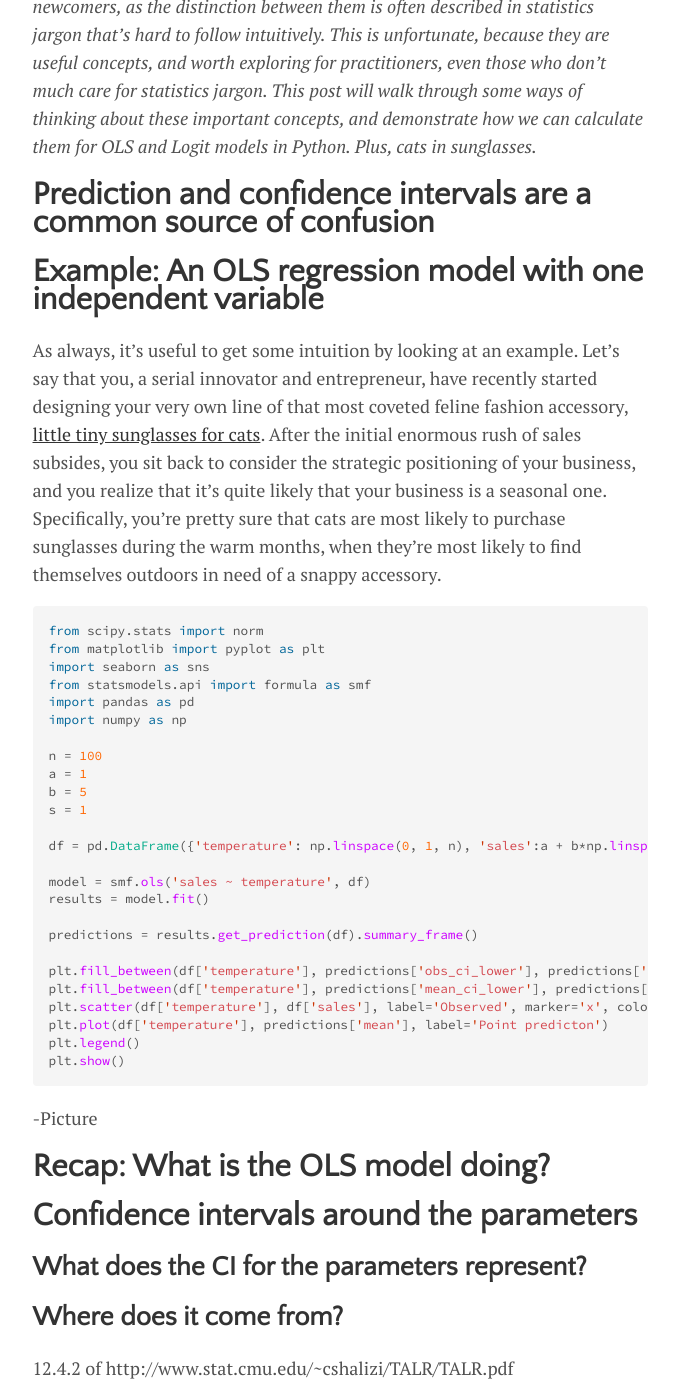
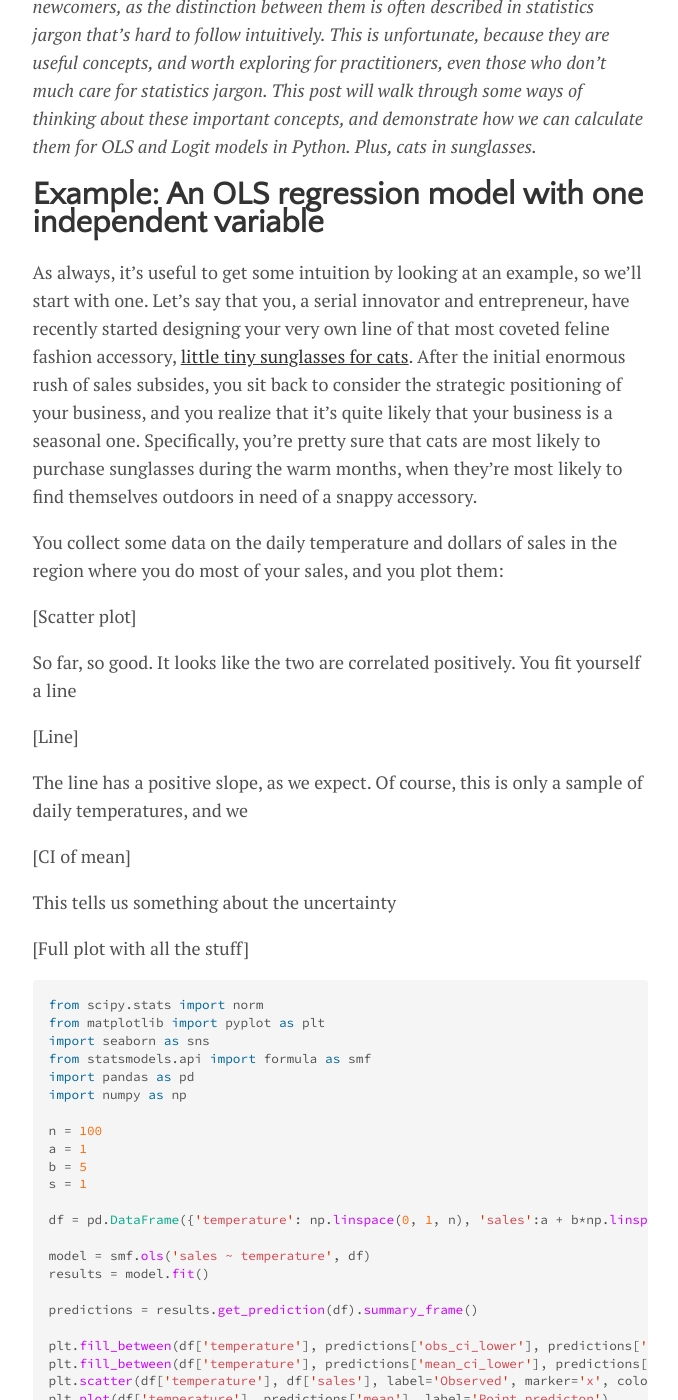
Before and after one commit to lmc2179/lmc2179.github.io, a Jekyll site: the page built from drafts/prediction_confidence.md, in a window 1280 px wide and 1400 px high, scrolled down 952 px. Shown: the whole window, without its empty margins (300-978 px from the left). Built offline with Jekyll 4.4.1, drawn with Linux system fonts in a browser that asks for light colours; some of the changed text lies outside the part shown.

Commit message:
Update prediction_confidence.md

````diff
--- a/drafts/prediction_confidence.md
+++ b/drafts/prediction_confidence.md
@@ -9,13 +9,25 @@ image: cat_sunglasses.jpg
 
 *The difference between prediction and confidence intervals is often confusing to newcomers, as the distinction between them is often described in statistics jargon that's hard to follow intuitively. This is unfortunate, because they are useful concepts, and worth exploring for practitioners, even those who don't much care for statistics jargon. This post will walk through some ways of thinking about these important concepts, and demonstrate how we can calculate them for OLS and Logit models in Python. Plus, cats in sunglasses.*
 
-# Prediction and confidence intervals are a common source of confusion
-
-
-
 # Example: An OLS regression model with one independent variable
 
-As always, it's useful to get some intuition by looking at an example. Let's say that you, a serial innovator and entrepreneur, have recently started designing your very own line of that most coveted feline fashion accessory, [little tiny sunglasses for cats](https://www.amazon.com/Coolrunner-Sunglasses-Classic-Circular-Fashion/dp/B07748RLF5). After the initial enormous rush of sales subsides, you sit back to consider the strategic positioning of your business, and you realize that it's quite likely that your business is a seasonal one. Specifically, you're pretty sure that cats are most likely to purchase sunglasses during the warm months, when they're most likely to find themselves outdoors in need of a snappy accessory.
+As always, it's useful to get some intuition by looking at an example, so we'll start with one. Let's say that you, a serial innovator and entrepreneur, have recently started designing your very own line of that most coveted feline fashion accessory, [little tiny sunglasses for cats](https://www.amazon.com/Coolrunner-Sunglasses-Classic-Circular-Fashion/dp/B07748RLF5). After the initial enormous rush of sales subsides, you sit back to consider the strategic positioning of your business, and you realize that it's quite likely that your business is a seasonal one. Specifically, you're pretty sure that cats are most likely to purchase sunglasses during the warm months, when they're most likely to find themselves outdoors in need of a snappy accessory.
+
+You collect some data on the daily temperature and dollars of sales in the region where you do most of your sales, and you plot them:
+
+[Scatter plot]
+
+So far, so good. It looks like the two are correlated positively. You fit yourself a line
+
+[Line]
+
+The line has a positive slope, as we expect. Of course, this is only a sample of daily temperatures, and we
+
+[CI of mean]
+
+This tells us something about the uncertainty
+
+[Full plot with all the stuff]
 
 ```python
 from scipy.stats import norm
@@ -45,17 +57,18 @@ plt.legend()
 plt.show()
 ```
 
--Picture
+We've got quite a dense plot now - let's take some time and recap all the elements we've added before we tackle them in detail:
+
+- The observed datapoints are `(temperature, sales revenue)` pairs.
+- The regression line tells us what the average revenue is as the temperature varies in our dataset. Here, we've assumed that the revenue varies linearly with the temperature.
+- The confidence interval tells us the range of the average revenue at a given temperature
+- The prediction interval tells us the range where the oberved revenue on an actual day is likely to fall at a given temperature
 
 # Recap: What is the OLS model doing?
 
-# Confidence intervals around the parameters
+Relationship between x and y
 
-## What does the CI for the parameters represent?
-
-## Where does it come from?
-
-12.4.2 of http://www.stat.cmu.edu/~cshalizi/TALR/TALR.pdf
+Gives us $\mathbb{E} [y \mid X]$ plus the noise
 
 # Confidence intervals around the predictions
 
@@ -79,6 +92,14 @@ Section 8.2 of http://www.stat.cmu.edu/~cshalizi/TALR/TALR.pdf
 
 ## We can check to see if the prediction intervals have the expected coverage
 
+# One more thing: Confidence intervals around the parameters
+
+## What does the CI for the parameters represent?
+
+## Where does it come from?
+
+12.4.2 of http://www.stat.cmu.edu/~cshalizi/TALR/TALR.pdf
+
 # What about a different GLM, like a logit model?
 
 Logit: https://stackoverflow.com/questions/47414842/confidence-interval-of-probability-prediction-from-logistic-regression-statsmode
````
